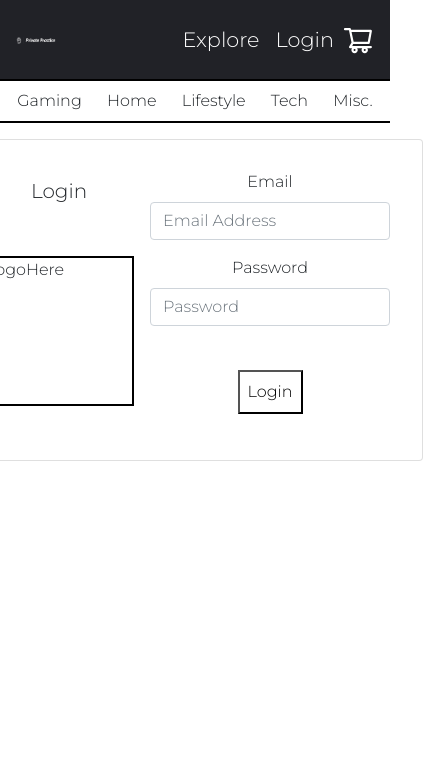
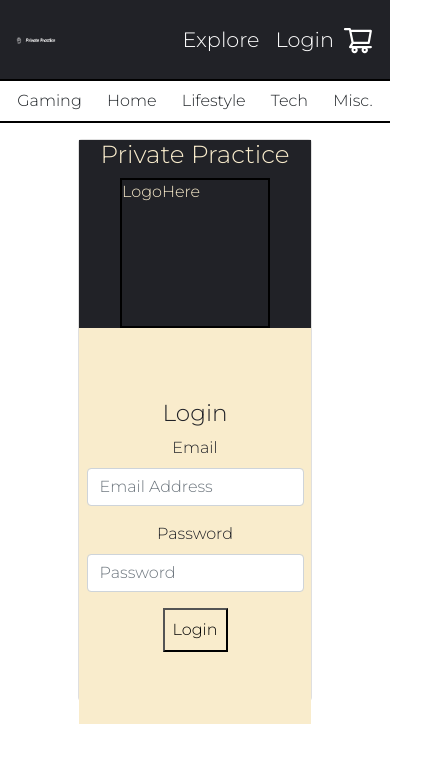
Before and after one commit to Guzzemetti/private-practice, a React (Create React App) app in the folder client/: page /login in a window 390 px wide. Shown: the top 762 px of the page, 423 px wide, since content can reach past the window. Built offline with nearby package versions, Linux system fonts and the light colour scheme.

Commit message:
Updated stlying to login page, made size-responsive.

```diff
--- a/client/src/components/login/index.js
+++ b/client/src/components/login/index.js
@@ -14,8 +14,8 @@ const Loginpage = () => {
                 <CardBody className="cardBody">
                     <div className="bodyItems">
                         <div className="loginLogo">
-                    <CardTitle tag="h5" className="form-card-login">
-                        Login
+                            <CardTitle tag="h2" className="form-card-login">
+                                Private Practice
                             </CardTitle>
                             <div className="imageBox">
                                 <p>LogoHere</p>
@@ -23,6 +23,9 @@ const Loginpage = () => {
                         </div>
                         {/* This might not be needed */}
                         <div className="formBody">
+                            <CardTitle tag="h3" id="login">
+                                Login
+                            </CardTitle>
                             <Form>
                                 <Row>
                                     <div className="inputRow">
--- a/client/src/components/login/login.css
+++ b/client/src/components/login/login.css
@@ -1,15 +1,19 @@
-.card-margin-top{
-    margin-top: 1rem;
+.card-margin-top {
+  margin-top: 1rem;
+  /* sets the width of the entire form */
+  width: 60%;
 }
-.holds-everything-form{
-    display: flex;
-    flex-direction: column;
-    align-items: center;
+
+.holds-everything-form {
+  display: flex;
+  flex-direction: column;
+  align-items: center;
 }
 
 /* Sets the overall height to the whole form */
-.cardBody{
-  height: 20rem;
+.cardBody {
+  height: 35rem;
+  padding: 0;
 }
 
 /* Button Stlying */
@@ -21,19 +25,34 @@
   font-size: 1rem;
   transition: all 0.2s ease-in-out;
 }
+
 /* Change color or take out, Possibly add a background color no matter wehat since its a call to action*/
 .card-button:hover {
-  background-color: aqua;
+  background-color: #f9eccc;
 }
+
 /* --------------------------------------------------------- */
 /* --------------------------------------------------------- */
-/* Styles the div that CONTAINS both the Login title
+
+/* styling for the overall body of the form, ensures the Login/Logo and Input
+fields are resting next to each other */
+.bodyItems {
+  display: flex;
+  flex-direction: row;
+  height: 100%;
+}
+
+
+/* Styles the div that CONTAINS both the site title
 and the logo image on the left side of the form */
-.loginLogo{
+.loginLogo {
   display: flex;
   flex-direction: column;
   justify-content: space-around;
   align-items: center;
+  background-color: #212227;
+  color: #f9eccc;
+  width: 60%;
 }
 
 /* Sets the dimensions for the logo Div */
@@ -43,35 +62,72 @@ and the logo image on the left side of the form */
   height: 150px;
 }
 
-/* styling for the overall body of the form, ensures the Login/Logo and Input
-fields are resting next to each other */
-.bodyItems{
+/* styling for the right side of the login form
+includes the Email/Password fields and the login button */
+.formBody {
   display: flex;
-  flex-direction: row;
+  flex-direction: column;
+  height: 100%;
+  align-items: center;
+  justify-content: space-around;
+  background-color: #f9eccc;
+  color: #212227;
+  width: 40%;
+  padding-top: 4.5rem;
+  padding-bottom: 4.5rem;
 }
 
-/* styling for the right side of the login form
-includes the Email/Password fields and the login button */
-.formBody{
-  display: flex;
-  flex-wrap: wrap;
-  width: 17rem;
-  height: 17rem;
-  align-items: center;
-  justify-content: center;
-}
 /* Styles the labels for each inoput and centers them */
-.labels{
+.labels {
   display: flex;
   justify-content: center;
 }
+
 /* --------------------------------------------------------- */
 /* --------------------------------------------------------- */
+
 /* Sets a max-width to the input fields*/
-#exampleEmail{
-  width: 15rem;
+#exampleEmail {
+  width: 100%;
 }
 
-#examplePassword{
-  width: 15rem;
+#examplePassword {
+  width: 100%;
 }
+
+.inputRow {
+  width: 20rem;
+}
+
+
+@media only screen and (max-width: 1366px) {
+  .loginLogo {
+    width: 50%;
+  }
+
+  .formBody {
+    width: 50%;
+  }
+
+  .inputRow {
+    width: 15rem;
+  }
+}
+
+@media only screen and (max-width: 768px) {
+  .bodyItems {
+    flex-direction: column;
+  }
+
+  .loginLogo {
+    width: 100%;
+  }
+
+  .formBody {
+    width: 100%;
+  }
+
+  .inputRow {
+    width: 100%;
+  }
+}
```
Lines whose indentation alone changed are shown as unchanged.
